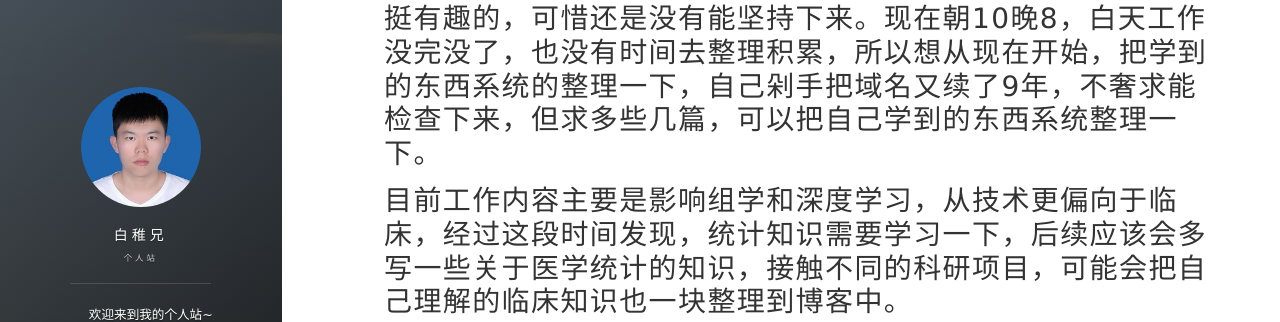
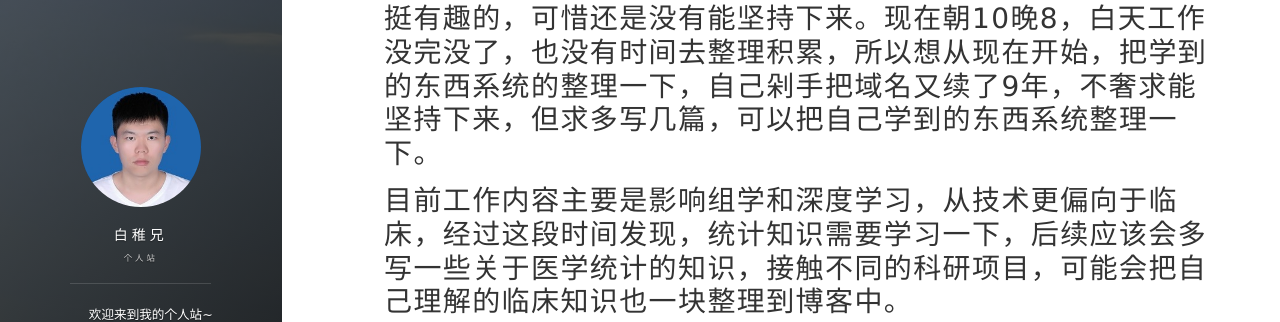
Before and after one commit to xujingxu/xujingxu.github.io, a Jekyll site: the page built from _posts/2020-07-12-New Start.md, in a window 1280 px wide and 953 px high. Shown: the part 228-550 px from the top of the window. Built offline with Jekyll 4.4.1, drawn with Linux system fonts in a browser that asks for light colours; nearby versions of some CDN libraries; comment, search, counter and statistics services are not loaded; some of the changed text lies outside the part shown.

Commit message:
change wrong

```diff
--- a/_posts/2020-07-12-New Start.md
+++ b/_posts/2020-07-12-New Start.md
@@ -7,5 +7,5 @@ tag: nothing
 ---
 
 
-# 前几天没事，登入了自己的博客主页看了看，最新的一篇文章已经是在2018年了，当时记得是一个十一假期，没有什么计划，宅在宿舍买了一个域名，建了一个博客，挺好玩的，想想当时也挺有趣的，可惜还是没有能坚持下来。现在朝10晚8，白天工作没完没了，也没有时间去整理积累，所以想从现在开始，把学到的东西系统的整理一下，自己剁手把域名又续了9年，不奢求能检查下来，但求多些几篇，可以把自己学到的东西系统整理一下。
+# 前几天没事，登入了自己的博客主页看了看，最新的一篇文章已经是在2018年了，当时记得是一个十一假期，没有什么计划，宅在宿舍买了一个域名，建了一个博客，挺好玩的，想想当时也挺有趣的，可惜还是没有能坚持下来。现在朝10晚8，白天工作没完没了，也没有时间去整理积累，所以想从现在开始，把学到的东西系统的整理一下，自己剁手把域名又续了9年，不奢求能坚持下来，但求多写几篇，可以把自己学到的东西系统整理一下。
 # 目前工作内容主要是影响组学和深度学习，从技术更偏向于临床，经过这段时间发现，统计知识需要学习一下，后续应该会多写一些关于医学统计的知识，接触不同的科研项目，可能会把自己理解的临床知识也一块整理到博客中。
```
